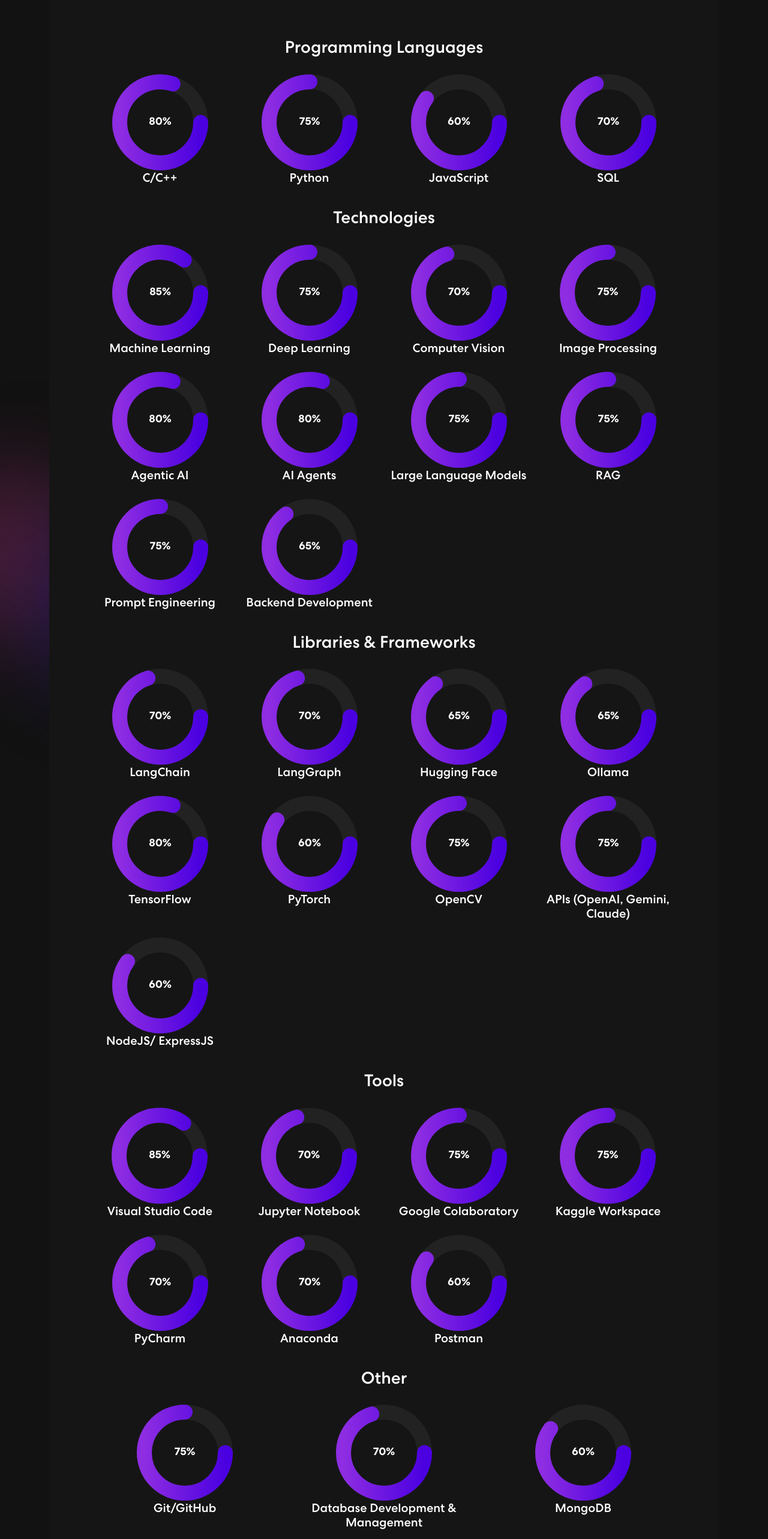
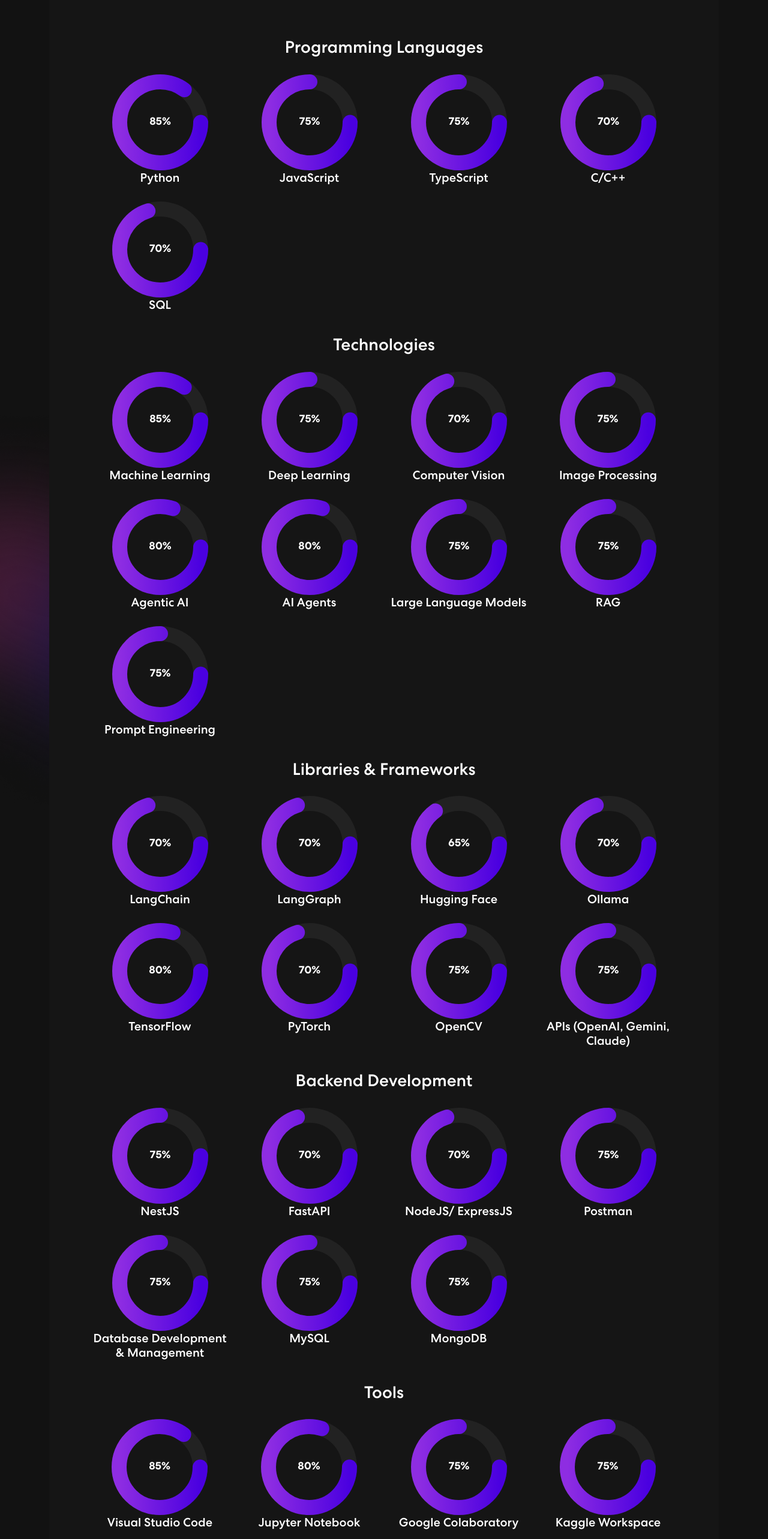
Before and after one commit to Umar-Farooq-2112/portfolio, a React (Create React App) app: page / in a window 1280 px wide. Shown: the part 1000-3566 px from the top of the page at 60% size. Built offline with nearby package versions, Linux system fonts and the light colour scheme.

Commit message:
Made few changes

```diff
--- a/src/App.css
+++ b/src/App.css
@@ -664,7 +664,6 @@
 }
 
 
-
 .skill-grid-container {
   display: grid;
   gap: 20px;
--- a/src/assets/json/data.json
+++ b/src/assets/json/data.json
@@ -9,26 +9,30 @@
     },
     "experience": [
         {
-            "title": "Computer Vision Intern",
+            "title": "Computer Vision Engineer",
             "company": "RoadGauge Ltd",
             "duration": "July 2024 - December 2024",
-            "description": "Worked on road-edge detection and crack-detection solutions using Image Processing operations in OpenCV .",
+            "description": "Developed solutions on road-edge detection and crack-detection solutions using Image Processing operations in OpenCV.",
             "link": "https://roadgauge.ai"
         }
     ],
     "skills": {
         "languages": [
             {
-                "percentage": 80,
-                "title": "C/C++"
+                "percentage": 85,
+                "title": "Python"
             },
             {
                 "percentage": 75,
-                "title": "Python"
+                "title": "JavaScript"
             },
             {
-                "percentage": 60,
-                "title": "JavaScript"
+                "percentage": 75,
+                "title": "TypeScript"
+            },
+            {
+                "percentage": 70,
+                "title": "C/C++"
             },
             {
                 "percentage": 70,
@@ -71,10 +75,6 @@
             {
                 "percentage": 75,
                 "title": "Prompt Engineering"
-            },
-            {
-                "percentage": 65,
-                "title": "Backend Development"
             }
         ],
         "frameworks": [
@@ -91,7 +91,7 @@
                 "title": "Hugging Face"
             },
             {
-                "percentage": 65,
+                "percentage": 70,
                 "title": "Ollama"
             },
             {
@@ -99,7 +99,7 @@
                 "title": "TensorFlow"
             },
             {
-                "percentage": 60,
+                "percentage": 70,
                 "title": "PyTorch"
             },
             {
@@ -109,10 +109,36 @@
             {
                 "percentage": 75,
                 "title": "APIs (OpenAI, Gemini, Claude)"
+            }
+        ],
+        "backend": [
+            {
+                "percentage": 75,
+                "title": "NestJS"
             },
             {
-                "percentage": 60,
+                "percentage": 70,
+                "title": "FastAPI"
+            },
+            {
+                "percentage": 70,
                 "title": "NodeJS/ ExpressJS"
+            },
+            {
+                "percentage": 75,
+                "title": "Postman"
+            },
+            {
+                "percentage": 75,
+                "title": "Database Development & Management"
+            },
+            {
+                "percentage": 75,
+                "title": "MySQL"
+            },
+            {
+                "percentage": 75,
+                "title": "MongoDB"
             }
         ],
         "tools": [
@@ -121,7 +147,7 @@
                 "title": "Visual Studio Code"
             },
             {
-                "percentage": 70,
+                "percentage": 80,
                 "title": "Jupyter Notebook"
             },
             {
@@ -133,98 +159,12 @@
                 "title": "Kaggle Workspace"
             },
             {
-                "percentage": 70,
-                "title": "PyCharm"
-            },
-            {
-                "percentage": 70,
-                "title": "Anaconda"
-            },
-            {
-                "percentage": 60,
-                "title": "Postman"
-            }
-        ],
-        "others": [
-            {
                 "percentage": 75,
                 "title": "Git/GitHub"
             },
             {
                 "percentage": 70,
-                "title": "Database Development & Management"
-            },
-            {
-                "percentage": 60,
-                "title": "MongoDB"
-            }
-        ]
-    },
-    "projects": {
-        "tab1": [
-            {
-                "title": "Road Edge Deterioration Detector",
-                "description": "Developed an advanced image processing algorithm to detect and analyze road edge deterioration using RunSAT and Hough transform methods during my internhsip with RoadGauge Ltd.",
-                "imgUrl": "/projects/roadedge.png",
-                "link": "https://github.com/Umar-Farooq-2112/Road-Edge-Deterioration.git"
-            },
-            {
-                "title": "Unique Cracks Detector from GoPro Video",
-                "description": "Implemented a system to ensure unique crack detection, eliminating duplicates and accurately merging overlapping cracks in the final JSON output as bounding boxes",
-                "imgUrl": "/projects/cracksdetector.png",
-                "link": "https://github.com/Umar-Farooq-2112/Cracks-Detection-using-Go-Pro-Videos-and-Inference-masks-.git"
-            },
-            {
-                "title": "Sentiment Analysis with Sarcasm and Emojis",
-                "description": "Developed a lightweight hybrid deep learning model combining Bi-directional LSTM and Multi-Head Self-Attention for sarcasm- and emoji-aware sentiment analysis. Created a custom sarcasm and emoji-enriched dataset using the Google Gemini API, integrated with the IMDB dataset to improve model generalization.",
-                "imgUrl": "/projects/sentimentanalysis.png",
-                "link": "https://github.com/NemroNeno/Sentiment_analysis_Semester_proj.git"
-            },
-            {
-                "title": "JPEG Image Compression",
-                "description": "Applied lossy compression algorithms to reduce image file sizes while preserving visual quality, demonstrating proficiency in image processing and software development. Implemented using Python, utilizing OpenCV and Streamlit to develop a user-friendly application.",
-                "imgUrl": "/projects/jpegcompression.png",
-                "link": "https://github.com/Umar-Farooq-2112/JPEG-Compression.git"
-            },
-            {
-                "title": "Preseatation Video Slides Extractor",
-                "description": "Implemented a python script taking input a video of any meeting with presentations on it, extracting and storing each slide in the presenatation locally",
-                "imgUrl": "/projects/vts.png",
-                "link": "https://github.com/Umar-Farooq-2112/Video-to-Slide-Converter.git"
-            },
-            {
-                "title": "Road Bleeding Detector",
-                "description": "Implemented python scripts for detecting road bleeding from road images and inference masks utilizing OpenCV and Image Processing Techniques",
-                "imgUrl": "/projects/bleedingdetector.png",
-                "link": "https://github.com/Umar-Farooq-2112/Road-Bleeding-Detector.git"
-            }
-        ],
-        "tab2": [
-            {
-                "title": "FitnessFusion",
-                "description": "Design & Development of a fitness application for assigning workout and diet plans to end users with 3 differenct modes of application (Admin, Trainer and Trainee) in Flutter and Node JS with MySQL.",
-                "imgUrl": "/projects/fitnessfusion.png",
-                "link": "https://github.com/Umar-Farooq-2112/Fitness-Fusion.git"
-            },
-            {
-                "title": "Cloud Video Storage App",
-                "description": "A Cloud Video storage app based on microservices architecture utilizing Google Cloud Buckets for video storage and Node/Express JS for Backend Management.",
-                "imgUrl": "/projects/videostrgapp.png",
-                "link": "https://github.com/Umar-Farooq-2112/Cloud-Video-App.git"
-            },
-            {
-                "title": "IChat - Chatting Application in Java",
-                "description": "A Simple Peer to Peer Chatting Appilation made in java utilizing Java Socket and Swing UI Library",
-                "imgUrl": "/projects/ichat.png",
-                "link": "https://github.com/Umar-Farooq-2112/Chat-Application.git"
-            }
-        ],
-        "tab3": [
-            {
-                "title": "Test Portal",
-                "description": "A Simple Console based Test Portal application for Quiz based Questions with different difficulty levels and multiple subjects.",
-                "imgUrl": "/projects/testportal.png",
-                "link": "https://github.com/Umar-Farooq-2112/Test-Portal.git"
+                "title": "PyCharm"
             }
         ]
     }
--- a/src/components/Skills.js
+++ b/src/components/Skills.js
@@ -9,6 +9,7 @@
   const tools = skills.tools;
   const technologies = skills.technologies;
   const frameworks = skills.frameworks;
+  const backend = skills.backend;
 
   return (
     <section className="skill" id="skills">
@@ -49,6 +50,15 @@
                   </div>
                 ))}
               </div>
+              <h3 style={{marginTop: "10px"}}>Backend Development</h3>
+              <div className="skill-grid-container">
+                {backend.map((skill, index) => (
+                  <div className="skill-item" key={index}>
+                    <ProgressBar percentage={skill.percentage} />
+                    <h5>{skill.title}</h5>
+                  </div>
+                ))}
+              </div>
               <h3 style={{marginTop: "10px"}}>Tools</h3>
               <div className="skill-grid-container">
                 {tools.map((skill, index) => (
@@ -58,16 +68,6 @@
                   </div>
                 ))}
               </div>
-              <h3 style={{marginTop: "10px"}}>Other</h3>
-              <div className="skill-grid-container">
-                {others.map((skill, index) => (
-                  <div className="skill-item" key={index}>
-                    <ProgressBar percentage={skill.percentage} />
-                    <h5>{skill.title}</h5>
-                  </div>
-                ))}
-              </div>
-
             </div>
           </div>
         </div>
```
Also changed, not shown: 8 other files (tests, documents, lock files or other folders).
